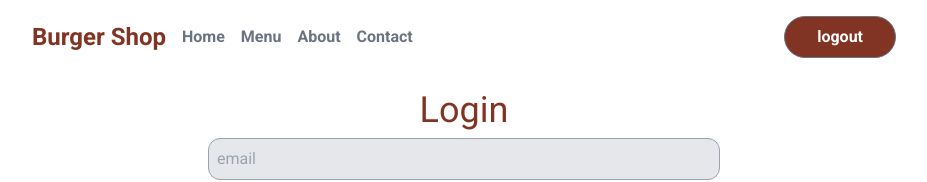
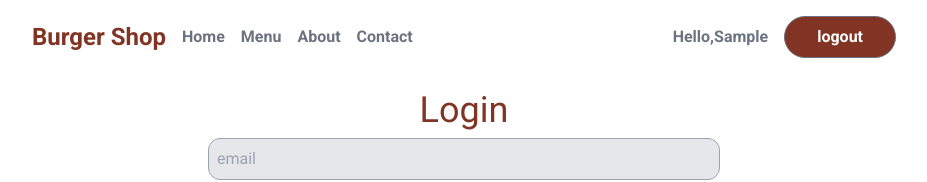
Before and after one commit to bs3102798/BurgerShop, a Next.js app in the folder burger/: page /login in a window 1280 px wide. Shown: the top 182 px of the page, without its empty margins (176-1103 px from the left). Built offline with nearby package versions, Linux system fonts and the light colour scheme; no server answers; sample sign-in values are in the browser's storage.

Commit message:
login-name & Googlefixes-profilepage

```diff
--- a/burger/package.json
+++ b/burger/package.json
@@ -9,7 +9,9 @@
     "lint": "next lint"
   },
   "dependencies": {
+    "@auth/mongodb-adapter": "^3.7.4",
     "bcrypt": "^5.1.1",
+    "mongodb": "^6.12.0",
     "mongoose": "^8.9.5",
     "next": "15.1.4",
     "next-auth": "^4.24.11",
--- a/burger/src/app/api/auth/[...nextauth]/route.js
+++ b/burger/src/app/api/auth/[...nextauth]/route.js
@@ -4,10 +4,14 @@ import NextAuth from "next-auth"
 import bcrypt from "bcrypt"
 import CredentialsProvider from "next-auth/providers/credentials"
 import GoogleProvider from "next-auth/providers/google";
+import { MongoDBAdapter } from "@auth/mongodb-adapter";
+import client from "/src/components/libs/mongoConnect";
+//burger/src/components/libs/mongoConnect.js
 
 const handler = NextAuth({
 
   secret: process.env.SECRET,
+  adapter:MongoDBAdapter(client),
   providers: [
     GoogleProvider({
       clientId: process.env.GOOGLE_CLIENT_ID,
--- a/burger/src/app/login/page.js
+++ b/burger/src/app/login/page.js
@@ -52,7 +52,7 @@ export default function LoginPage() {
                     <p className="text-center my-4 text-grey-400">
                         or Login with provider
                     </p>
-                    <button onClick={()=> signIn('google', {callbackUrl:'/'})}
+                    <button type="button" onClick={()=> signIn('google', {callbackUrl:'/'})}
                     className="flex gap-4  justify-center">
                         <Image src={'/free-google.png'} alt={""} width={30} height={30} />
                         Login with Google
--- /dev/null
+++ b/burger/src/app/profile/page.js
@@ -0,0 +1,25 @@
+'use client'
+import { useSession } from "next-auth/react"
+import { redirect } from "next/navigation";
+
+export default function ProfilePage() {
+    const session = useSession();
+    const {status} = session
+    //console.log(session)
+    if(status === 'loading') {
+        return 'Loading...'
+    }
+    if(status === "unauthenticated") {
+        return redirect('/login')
+    }
+    return (
+        <>
+            <section className="mt-8">
+                <h1 className="text-center text-primary text-4xl">
+                    Profile
+                </h1>
+
+            </section>
+        </>
+    )
+}
--- a/burger/src/components/layout/Header.js
+++ b/burger/src/components/layout/Header.js
@@ -5,7 +5,13 @@ import Link from "next/link";
 export default function Header() {
     const session = useSession()
     console.log(session)
-    const status = session.status
+    //const status = session.status
+    const status = session?.status;
+    const userData = session.data?.user
+    let userName = userData?.name || userData?.email
+    if (userName && userName?.includes(' ')) {
+        userName = userName.split(' ')[0]
+    }
     return (
         <>
             <header className="flex items-center justify-between">
@@ -24,11 +30,18 @@ export default function Header() {
                 </nav>
                 <nav className="flex items-center gap-4 text-gray-500 font-semibold" >
                     {status === "authenticated" && (
-                        <button
-                        onClick={() => signOut()}
-                            className="bg-primary rounded-full text-white px-8 py-2">
-                            logout
-                        </button>
+                        <>
+                            <Link
+                            className="whitespace-nowrap"
+                                href={'/profile'}>
+                                Hello,{userName}
+                            </Link>
+                            <button
+                                onClick={() => signOut()}
+                                className="bg-primary rounded-full text-white px-8 py-2">
+                                logout
+                            </button>
+                        </>
 
                     )}
                     {status === 'unauthenticated' && (
--- /dev/null
+++ b/burger/src/components/libs/mongoConnect.js
@@ -0,0 +1,33 @@
+// This approach is taken from https://github.com/vercel/next.js/tree/canary/examples/with-mongodb
+import { MongoClient, ServerApiVersion } from "mongodb"
+
+if (!process.env.MONGO_URL) {
+    throw new Error('Invalid/Missing environment variable: "MONGO_URL"')
+}
+
+const uri = process.env.MONGO_URL
+const options = {
+    serverApi: {
+        version: ServerApiVersion.v1,
+        strict: true,
+        deprecationErrors: true,
+    },
+}
+
+let client
+
+if (process.env.NODE_ENV === "development") {
+
+    if (!global._mongoClient) {
+        client = new MongoClient(uri, options)
+        global._mongoClient = client.connect()
+    }
+    client = global._mongoClient
+
+}
+
+
+
+// Export a module-scoped MongoClient. By doing this in a
+// separate module, the client can be shared across functions.
+export default client
```
Also changed, not shown: 1 other file (tests, documents, lock files or other folders).
